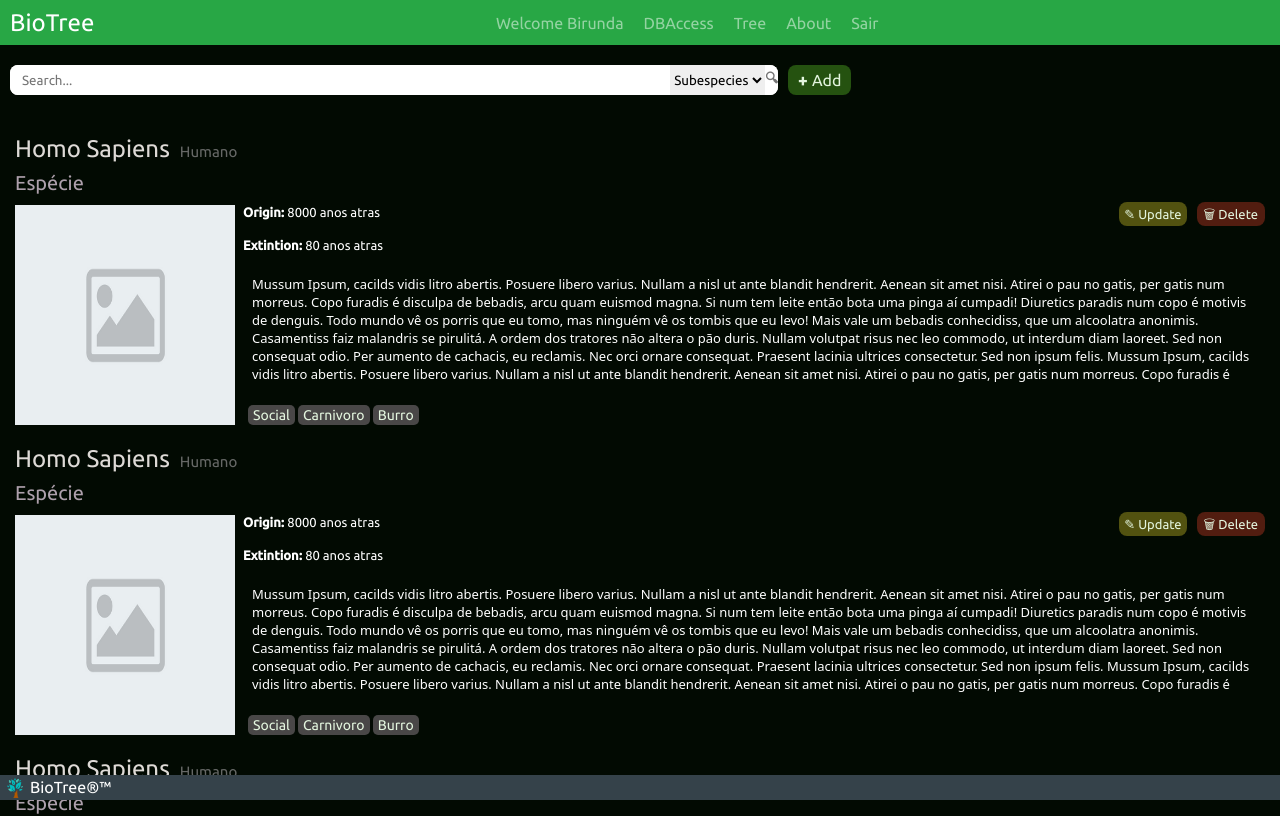
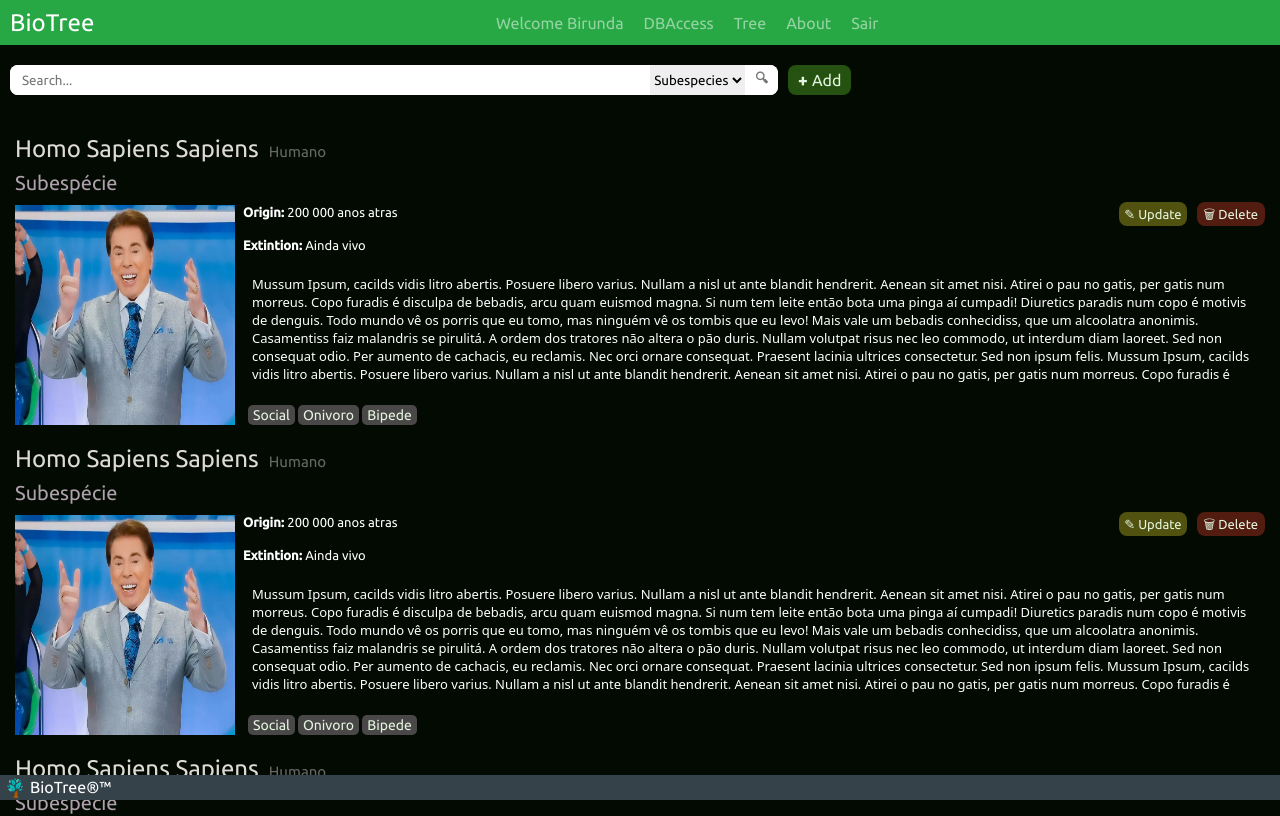
Before and after one commit to Birunda3000/BioTree-front-end, a React (Create React App) app in the folder bio_tree_front_end/: page / in a window 1280 px wide. Shown: the top 816 px of the page. Built offline with nearby package versions, Linux system fonts and the light colour scheme; a web font is replaced by a local one.

Commit message:
adding mock files

```diff
--- a/bio_tree_front_end/src/components/navbar/navbar.css
+++ b/bio_tree_front_end/src/components/navbar/navbar.css
@@ -9,15 +9,14 @@
     min-height: 45px;
     width: 100%;
   }
-  .navbar:hover {
-    color: #bbf89e;
-  }
 
   .navbar-brand {
     margin-left: 10px;
-    text-decoration: none;
     font-size: 24px;
     color: #fff;
+  }
+  .navbar-brand:hover {
+    color: rgb(25, 54, 3);
   }
 
   .nav-links {
--- a/bio_tree_front_end/src/components/search_bar/search_bar.css
+++ b/bio_tree_front_end/src/components/search_bar/search_bar.css
@@ -25,6 +25,9 @@
     height: 100%;
     cursor: pointer;
   }
+  .search-select:hover {
+    background-color: #e0e0e0;
+  }
 
   /* Remove the fixed width from .search-button */
   .search-button {
@@ -37,13 +40,18 @@
     color: #757575;
     cursor: pointer;
     font-weight: bold;
+    padding-left: 10px;
+    padding-right: 10px;
 
     border-top-right-radius: 8px;
     border-bottom-right-radius: 8px;
   }
-
+  .search-button:hover {
+    background-color: #e0e0e0;
+  }
   .search-button:active {
     color: #212121;
+    background-color: #e0e0e0;
   }
 
   .add-button{
--- a/bio_tree_front_end/src/components/taxon_card/taxon_card.js
+++ b/bio_tree_front_end/src/components/taxon_card/taxon_card.js
@@ -1,5 +1,5 @@
 import React from "react";
-import placeholderImage from "../../assets/placeholder-image.png";
+import placeholderImage from "../../assets/silvio_santos.jpg";
 import "./taxon_card.css";
 
 function TaxonCard() {
@@ -7,10 +7,10 @@ function TaxonCard() {
         <>
             <div className="taxon-card">
                 <div className="taxon-card-header">
-                    <span className="taxon-name">Homo Sapiens</span>
+                    <span className="taxon-name">Homo Sapiens Sapiens</span>
                     <span className="taxon-commom-name">Humano</span>
                 </div>
-                <span className="taxon-type">Espécie</span>
+                <span className="taxon-type">Subespécie</span>
 
                 <div className="taxon-card-body">
 
@@ -19,13 +19,13 @@ function TaxonCard() {
                     <div className="taxon-text-container">
 
                         <div className="info-text teste">
-                            <p><b>Origin: </b>8000 anos atras</p>
+                            <p><b>Origin: </b>200 000 anos atras</p>
                             <div>
                                 <a className="update-button">✎ Update</a>
                                 <a className="delete-button">🗑 Delete</a>
                             </div>
                         </div>
-                        <p className="info-text"><b>Extintion: </b>80 anos atras</p>
+                        <p className="info-text"><b>Extintion: </b>Ainda vivo</p>
                         <p className="taxon-card-description">
                             Mussum Ipsum, cacilds vidis litro abertis. Posuere libero varius. Nullam a nisl ut ante blandit hendrerit. Aenean sit amet nisi. Atirei o pau no gatis, per gatis num morreus. Copo furadis é disculpa de bebadis, arcu quam euismod magna. Si num tem leite então bota uma pinga aí cumpadi!
                             Diuretics paradis num copo é motivis de denguis. Todo mundo vê os porris que eu tomo, mas ninguém vê os tombis que eu levo! Mais vale um bebadis conhecidiss, que um alcoolatra anonimis. Casamentiss faiz malandris se pirulitá.
@@ -37,8 +37,8 @@ function TaxonCard() {
 
                         <ul className="taxon-tag-list">
                             <li className="taxon-tag"> <a href="https://www.google.com">Social</a> </li>
-                            <li className="taxon-tag"> <a href="https://www.google.com">Carnivoro</a> </li>
-                            <li className="taxon-tag"> <a href="https://www.google.com">Burro</a> </li>
+                            <li className="taxon-tag"> <a href="https://www.google.com">Onivoro</a> </li>
+                            <li className="taxon-tag"> <a href="https://www.google.com">Bipede</a> </li>
                         </ul>
                     </div>
                 </div>
--- a/bio_tree_front_end/src/index.css
+++ b/bio_tree_front_end/src/index.css
@@ -3,6 +3,8 @@
 @import url('https://fonts.googleapis.com/css2?family=Nunito+Sans:opsz,wght@6..12,200;6..12,400;6..12,500&display=swap');
 @import url('https://fonts.googleapis.com/css2?family=Ubuntu:wght@300;400;500&display=swap');
 body {
+  height: 100vh;
+  width: 100vw;
 }
 
 #root{
```
Also changed, not shown: bio_tree_front_end/src/assets/silvio_santos.jpg (added).
